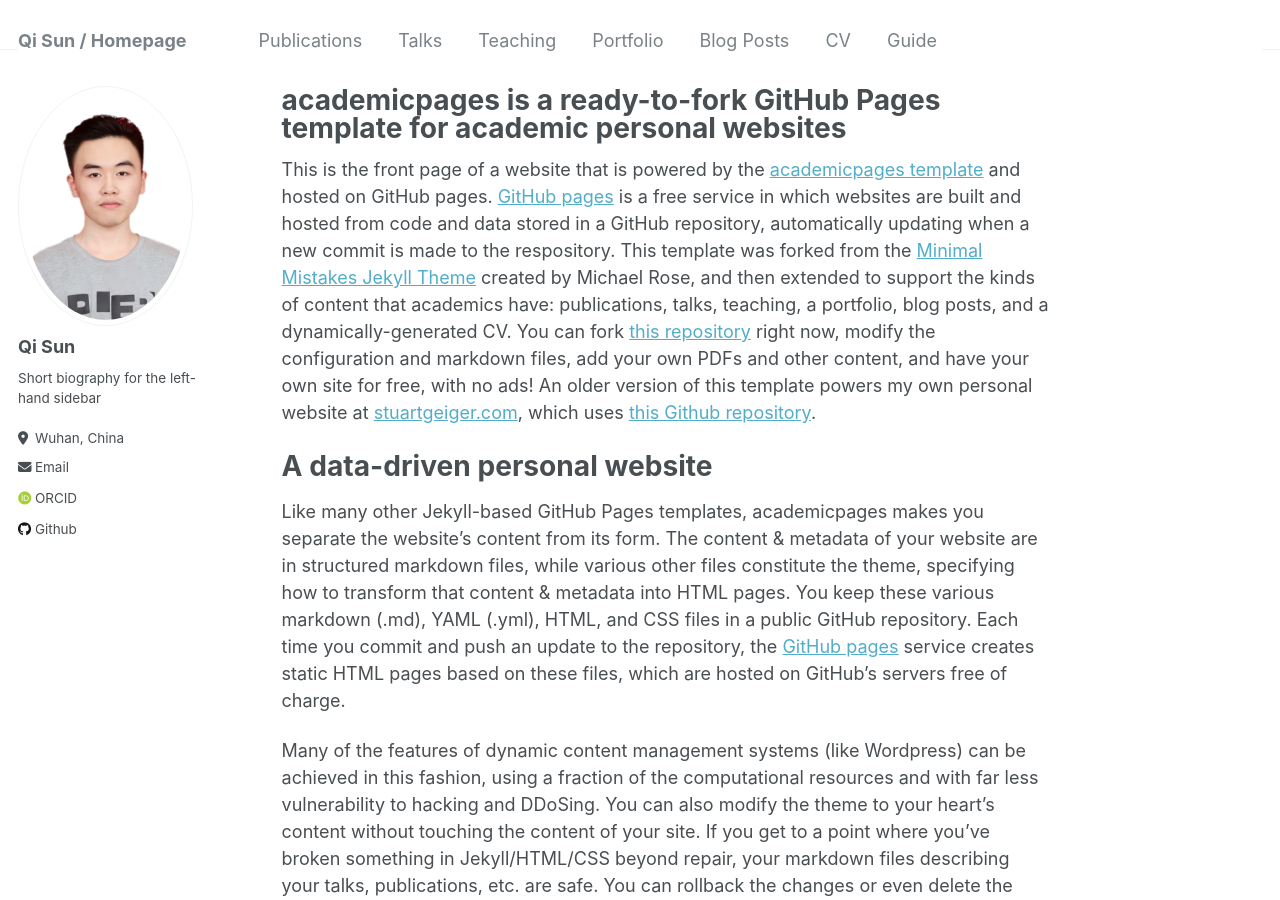
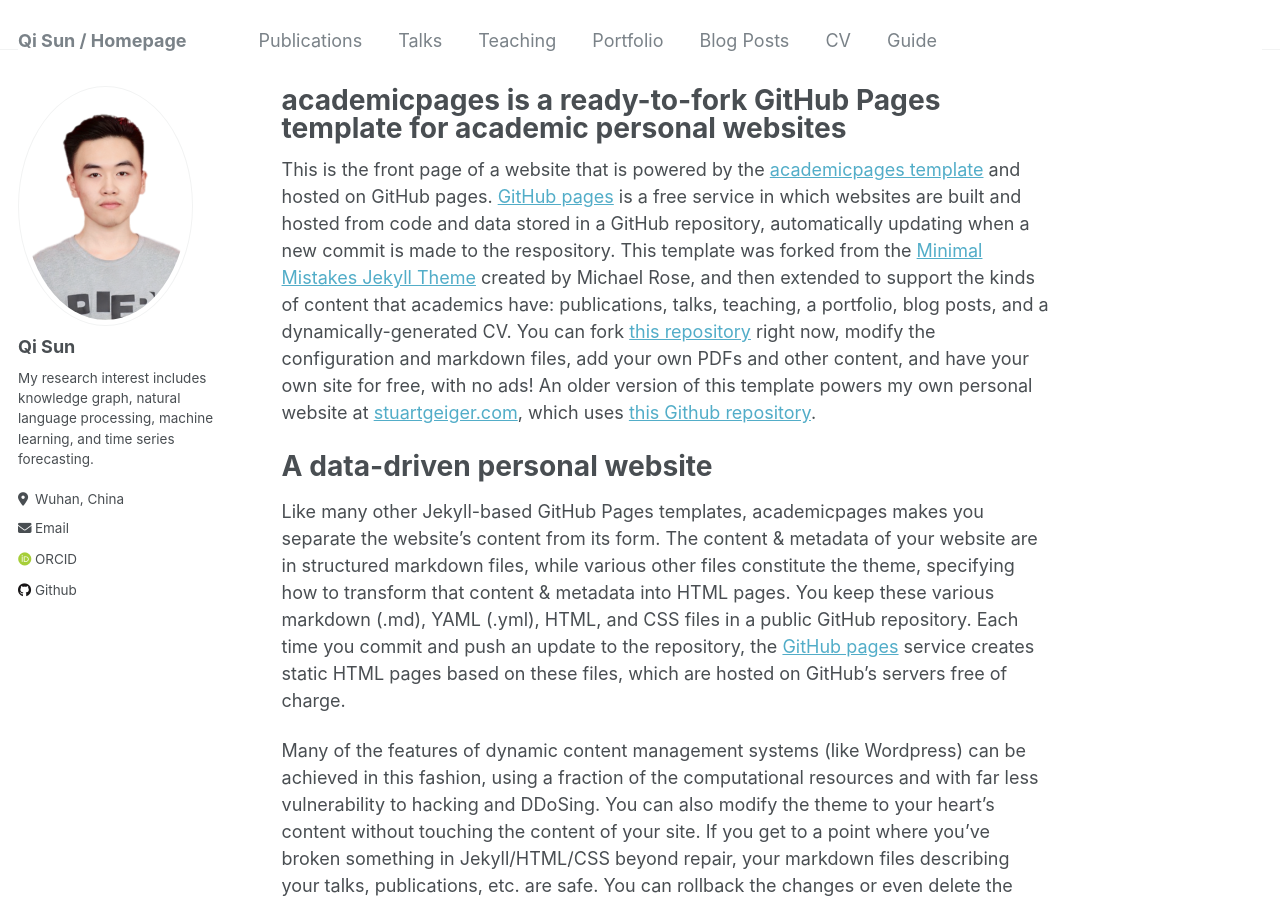
Before and after one commit to cichengzi/cichengzi.github.io, a Jekyll site: the page built from _pages/about.md, in a window 1280 px wide and 900 px high. Built offline with Jekyll 4.4.1, drawn with Linux system fonts in a browser that asks for light colours; some web fonts are replaced.

Commit message:
2024-3-17 19:24

```diff
--- a/_config.yml
+++ b/_config.yml
@@ -21,10 +21,10 @@
 #               Additional customization can be done by editing /_includes/author-profile.html
 author:
   # Biographic information
-  avatar           : "profile.png"
+  avatar           : "QiSun.png"
   name             : "Qi Sun"
   pronouns         : # example: "she/her"
-  bio              : "Short biography for the left-hand sidebar"
+  bio              : "My research interest includes knowledge graph, natural language processing, machine learning, and time series forecasting."
   location         : "Wuhan, China"
 #  employer         : "Red Brick University"
 #  uri              : # URL
```
Also changed, not shown: images/QiSun.png (renamed from images/profile.png).
